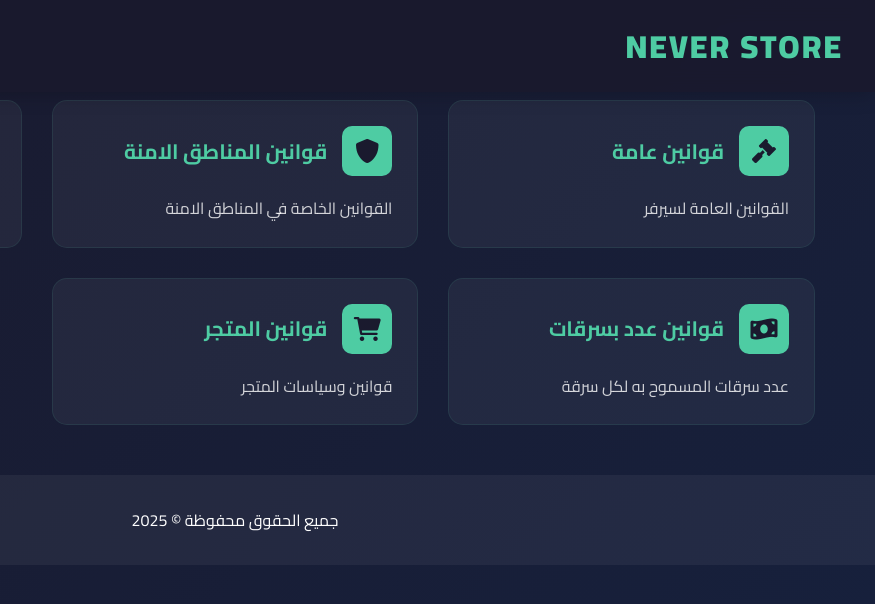
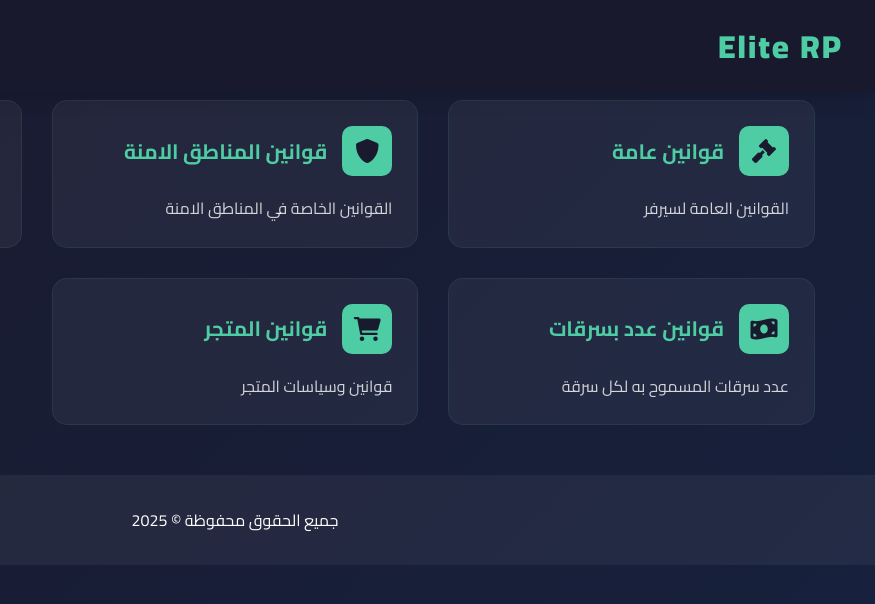
Before and after one commit to aziz9773/elite-web, a plain HTML site: page index.html in a window 1280 px wide. Shown: the full height of the page, 405-1280 px from the left. Drawn offline with Linux system fonts and the light colour scheme.

Commit message:
Update index.html

```diff
--- a/index.html
+++ b/index.html
@@ -295,7 +295,7 @@
 <body>
 
     <nav class="navbar">
-        <a href="#" class="logo">NEVER STORE</a>
+        <a href="#" class="logo">Elite RP</a>
         <a href="https://discord.gg/5QASUsZjXx" class="discord-btn" target="_blank">
             <i class="fab fa-discord"></i>
             انضم للديسكورد
```
